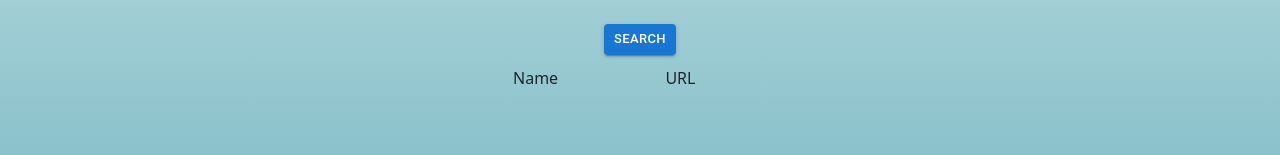
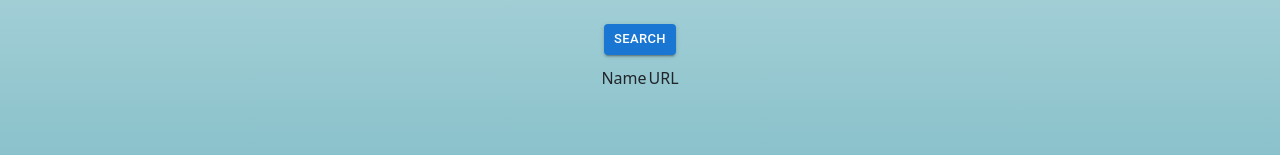
Before and after one commit to staffanholmnas/React.js, a React (Create React App) app: page /apps/github in a window 1280 px wide. Shown: the part 229-384 px from the top of the page. Built offline with nearby package versions, Linux system fonts and the light colour scheme.

Commit message:
fix scrolling issue

```diff
--- a/src/App.css
+++ b/src/App.css
@@ -5,7 +5,14 @@
 table {
   margin: auto;
   text-align: left;
-  width:20%;
+  table-layout:fixed;
+
+}
+
+.repolist {
+  overflow-x:auto;
+  margin: auto;
+  width: 70%;
 }
 
 .nasatext {
--- a/src/components/GitHub.js
+++ b/src/components/GitHub.js
@@ -41,7 +41,8 @@ function GitHub() {
       <h4>Search for repositories on GitHub</h4>
       <input placeholder="repo name" value={reponame} onChange={inputChanged} />
       <p></p>
-      <div><Button style= {{margin: 10}} color="primary" variant="contained" size="small" onClick={searchRepo}>Search</Button></div>
+      <div><Button style={{ margin: 10 }} color="primary" variant="contained" size="small" onClick={searchRepo}>Search</Button></div>
+      <div className='repolist'>
         <table>
           <thead>
             <tr>
@@ -61,6 +62,7 @@ function GitHub() {
           </tbody>
         </table>
       </div>
+    </div>
   );
 }
 
```
Lines whose indentation alone changed are shown as unchanged.
